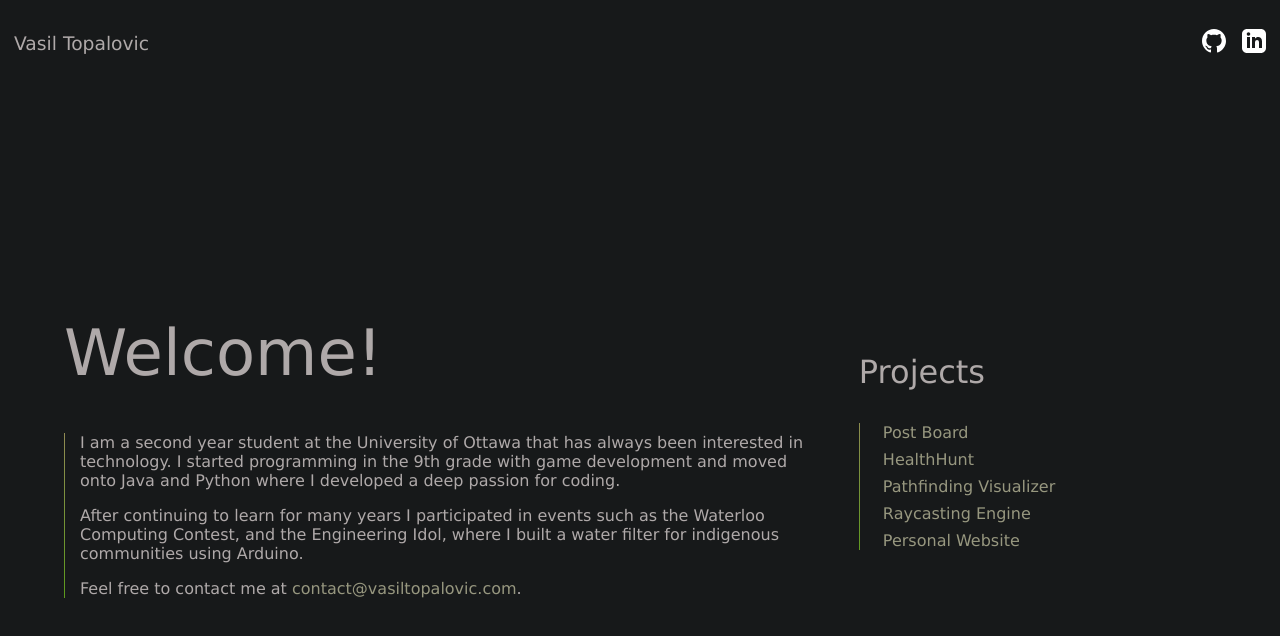
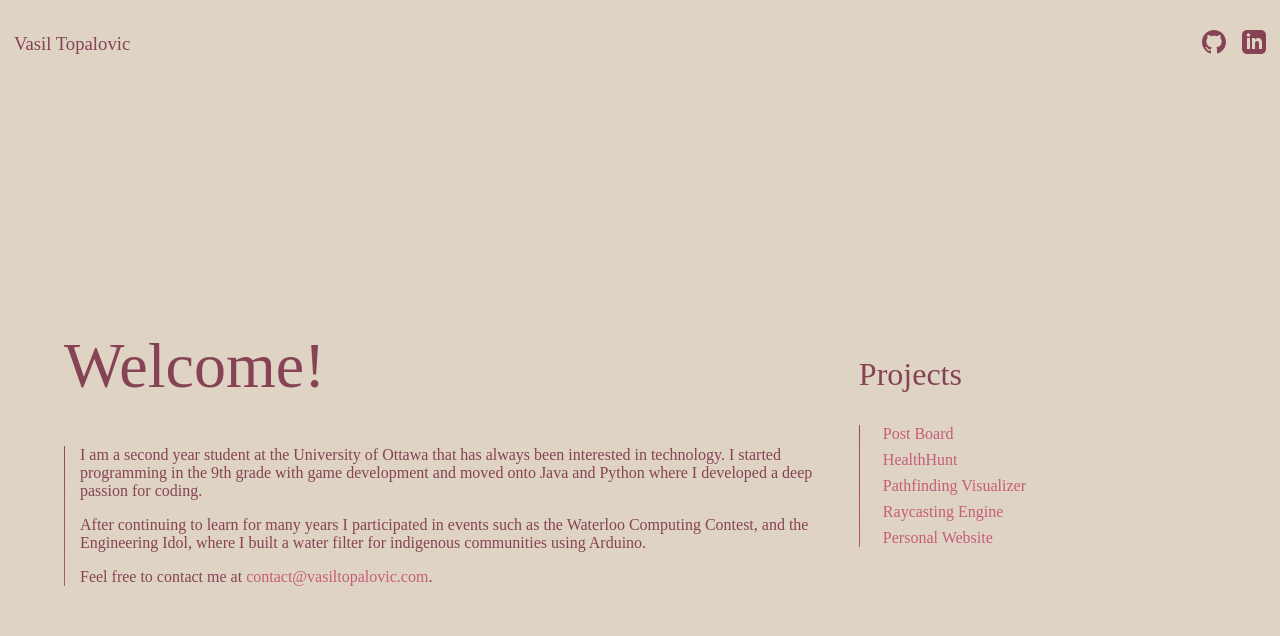
Before and after one commit to vasiltop/website, a React (Create React App) app: page / in a window 1280 px wide. Shown: the top 636 px of the page. Built offline with nearby package versions, Linux system fonts and the light colour scheme.

Commit message:
feat: update colors

```diff
--- a/src/App.css
+++ b/src/App.css
@@ -7,17 +7,16 @@ div#root {
 }
 
 body {
-    background-color: rgb(23, 25, 26);
+  background-color: #dfd3c3;
   margin: 0px;
   display: flex;
   flex-direction: column;
   height: 100%;
-
 }
 
 :root {
-    --main-color : rgb(175, 169, 169);
-    --link-color : rgb(151, 151, 127);
+  --main-color: #874356;
+  --link-color: #c65d7b;
 }
 
 i {
@@ -25,12 +24,15 @@ i {
   font-size: 1.5em;
 }
 
-h1, h2, h3, a, p, span {
-    font-family: "Verdana", sans-serif;
+h1,
+h2,
+h3,
+a,
+p,
+span {
+  font-family: 'Times New Roman', serif;
   font-weight: 400;
-
 }
-
 
 ul {
   list-style-type: none;
@@ -41,8 +43,6 @@ li {
   margin: 8px;
 }
 
-
-
 a {
   text-decoration: none;
   color: var(--link-color);
--- a/src/components/Info/Info.css
+++ b/src/components/Info/Info.css
@@ -7,10 +7,6 @@ main {
   gap: 3%;
   flex-wrap: wrap;
 }
-
-
-
-
 
 .main-section > h3 {
   font-size: 2em;
@@ -24,11 +20,9 @@ main {
   flex-basis: 66%;
 }
 
-.border-left-gradient{
-
+.border-left-gradient {
   border-style: solid;
   padding-left: 15px;
-    border-image: linear-gradient(#a08664, #4d9f0c) 30;
+  border-image: linear-gradient(#874356, #c65d7b) 30;
   border-width: 0px 0px 0px 1px;
-
 }
--- a/src/components/Navbar/Navbar.css
+++ b/src/components/Navbar/Navbar.css
@@ -15,7 +15,3 @@ nav > .nav-section {
   flex-grow: 1;
   justify-content: flex-end;
 }
-
-svg {
-    color: white;
-}
--- a/src/components/Navbar/Navbar.js
+++ b/src/components/Navbar/Navbar.js
@@ -10,9 +10,10 @@ function Navbar() {
         <a href="https://github.com/vasiltop">
           <svg
             xmlns="http://www.w3.org/2000/svg"
-            fill="white"
             width="24"
             height="24"
+            //fill="#c65d7b"
+            fill="#874356"
             viewBox="0 0 24 24"
           >
             <path d="M12 0c-6.626 0-12 5.373-12 12 0 5.302 3.438 9.8 8.207 11.387.599.111.793-.261.793-.577v-2.234c-3.338.726-4.033-1.416-4.033-1.416-.546-1.387-1.333-1.756-1.333-1.756-1.089-.745.083-.729.083-.729 1.205.084 1.839 1.237 1.839 1.237 1.07 1.834 2.807 1.304 3.492.997.107-.775.418-1.305.762-1.604-2.665-.305-5.467-1.334-5.467-5.931 0-1.311.469-2.381 1.236-3.221-.124-.303-.535-1.524.117-3.176 0 0 1.008-.322 3.301 1.23.957-.266 1.983-.399 3.003-.404 1.02.005 2.047.138 3.006.404 2.291-1.552 3.297-1.23 3.297-1.23.653 1.653.242 2.874.118 3.176.77.84 1.235 1.911 1.235 3.221 0 4.609-2.807 5.624-5.479 5.921.43.372.823 1.102.823 2.222v3.293c0 .319.192.694.801.576 4.765-1.589 8.199-6.086 8.199-11.386 0-6.627-5.373-12-12-12z" />
@@ -22,8 +23,9 @@ function Navbar() {
         <a href="https://www.linkedin.com/in/vasil-topalovic/">
           <svg
             xmlns="http://www.w3.org/2000/svg"
-            fill="white"
             width="24"
+            //fill="#c65d7b"
+            fill="#874356"
             height="24"
             viewBox="0 0 24 24"
           >
```
Lines whose indentation alone changed are shown as unchanged.
